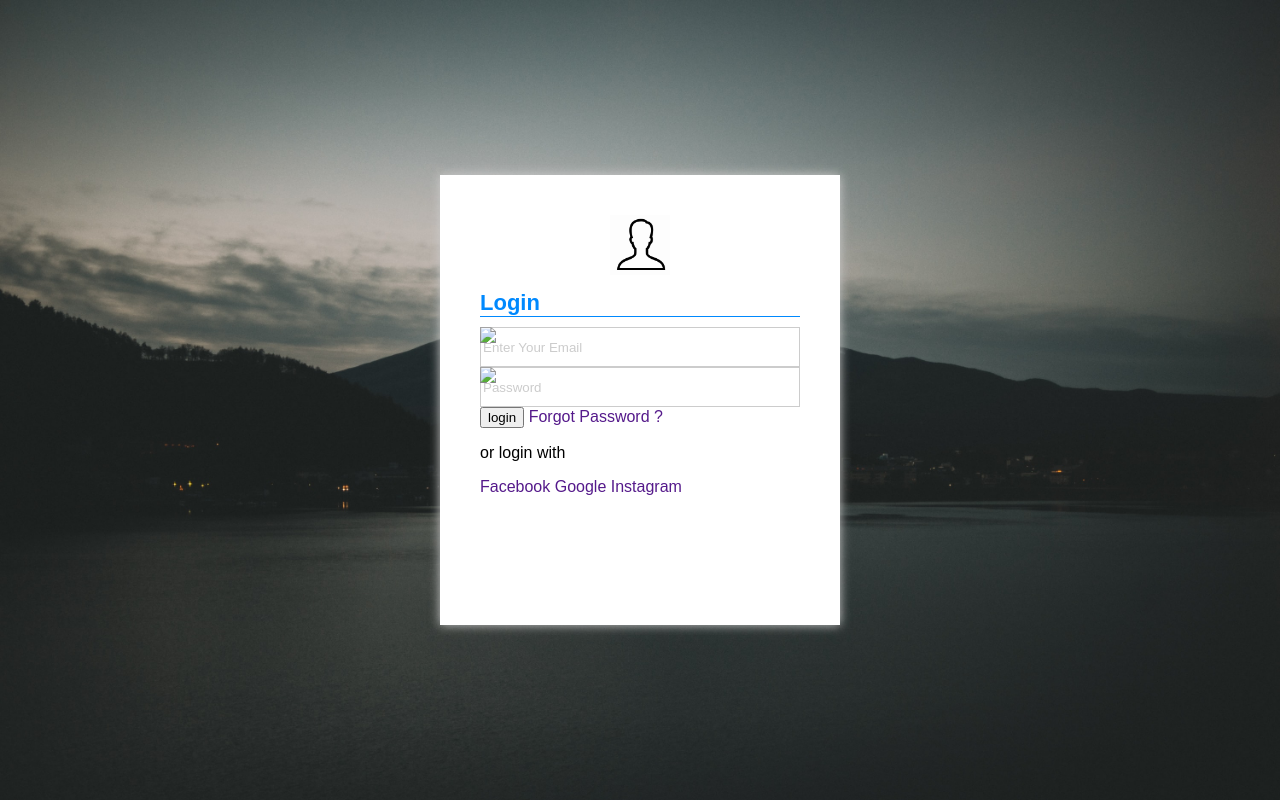
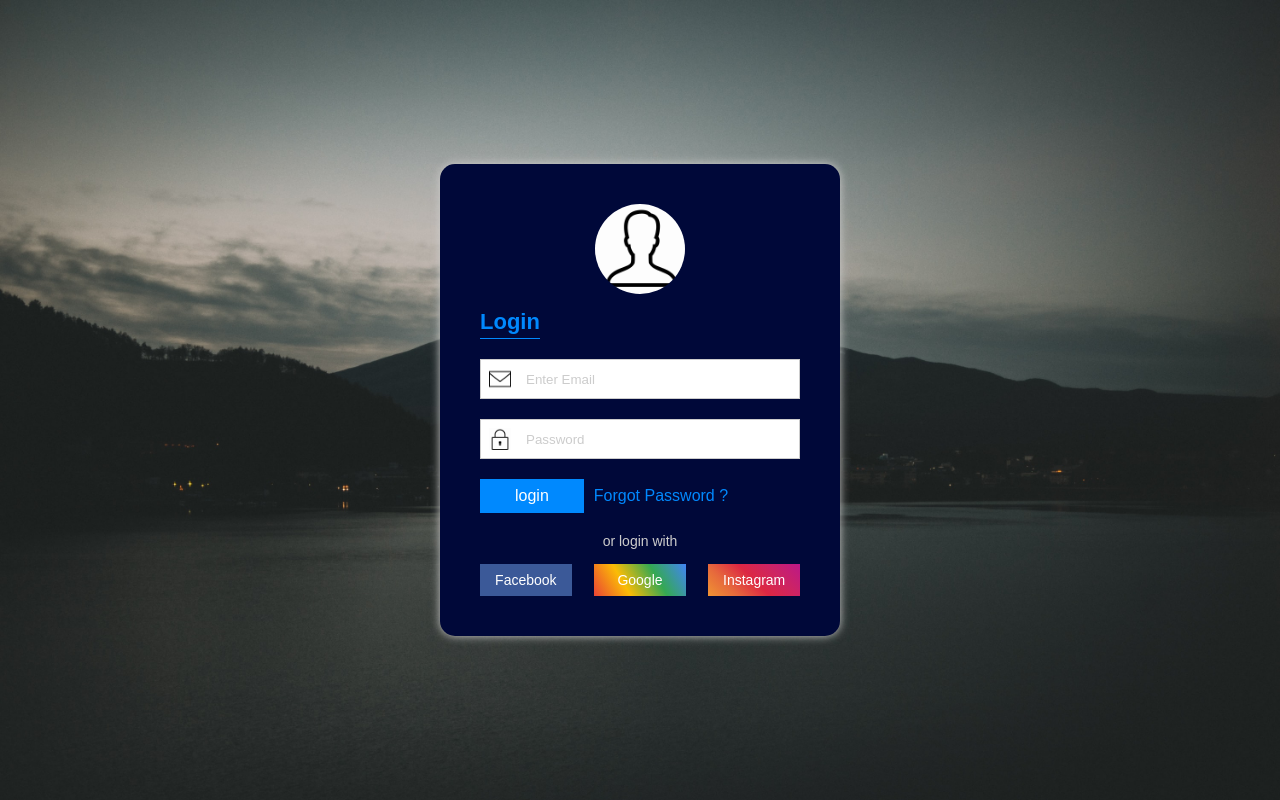
Before and after one commit to hMiyazaki95/hajime-miyazaki-repository2211-assignment, a plain HTML site: page html/login.html in a window 1280 px wide. Drawn offline with Linux system fonts and the light colour scheme.

Commit message:
second draft

```diff
--- /dev/null
+++ b/css/style.css
@@ -0,0 +1,175 @@
+body{
+    margin:0;
+    padding: 0;
+    font-family: sans-serif;
+}
+
+*{
+    box-sizing: border-box;
+    outline: none!important;
+    text-decoration: none!important;
+}
+
+.login-form{
+    height: 100vh;
+    background-image: url('../img/bg.jpg');
+    background-size: cover;
+    display: flex;
+    align-items: center;
+    justify-content: center;
+    padding: 15px;
+}
+
+.login-form .box{
+    min-width: 400px;
+    min-height: 450px;
+    background-color: #000839;
+    box-shadow: 0px 0px 10px #cccccc;
+    padding: 40px;
+    display: flex;
+    flex-direction: column;
+    border-radius: 15px 15px 15px 15px;
+}
+/*resize the gif image*/
+.login-form .box .img img{
+    width: 90px;
+    display: block;
+    margin:auto;
+    border-radius: 50px 50px 50px 50px;
+
+}
+
+.login-form .box .heading h4{
+    color: #0089fe;
+    font-size: 22px;
+    text-align: left;
+    margin: 15px 0px 20px;
+    border-bottom: 1px solid;
+    padding-bottom: 3px;
+    display: inline-block;
+}
+
+.login-form .box .form-fields{
+    display: flex;
+    flex-direction: column;
+    width: 100%;
+}
+
+.login-form .box .form-fields .input-box{
+    position: relative;
+    margin-bottom: 20px;
+    width: 100%;
+}
+
+.login-form .box .form-fields .input-box .form-control{
+    height: 40px;
+    width: 100%;
+    padding: 0px 0px 0px 45px;
+    color:#444444;
+    border:1px solid #cccccc;
+}
+
+.login-form .box .form-fields .input-box .form-control::placeholder{
+    color:#cccccc;
+}
+.login-form .box .form-fields .input-box span{
+    position: absolute;
+    Left: 0px;
+    top: 0px;
+    height: 100%;
+    width: 40px;
+    display: flex;
+    align-items: center;
+    justify-content: center;
+    z-index: 1;
+}
+
+.login-form .box .form-fields .input-box span img{
+    width: 22px;
+    float:left;
+
+}
+
+.login-form .box .form-fields .button-box{
+    width: 100%;
+    display: flex;
+    align-items: center;
+}
+
+.login-form .box .form-fields .button-box button{
+    color:#ffffff;
+    font-size: 16px;
+    padding: 8px 35px;
+    background-color: #0089fe;
+    transition:box-shadow .5s ease;
+    border:none;
+    cursor: pointer;
+    margin-right: 10px;
+}
+/*hover effect on login button */
+.login-form .box .form-fields .button-box button:hover{
+    box-shadow: 0px 0px 10px #cccccc;
+}
+
+.login-form .box .form-fields .button-box a{
+    font-size: 16px;
+    color:#0089fe;
+}
+
+.login-form .box .social-links{
+    width: 100%;
+    display: flex;
+    flex-direction: column;
+}
+.login-form .box .social-links p{
+    text-align: center;
+    color: #cccccc;
+    font-size: 14px;
+    margin: 20px 0px 15px;
+}
+
+.login-form .box .social-links .links-box{
+    display: flex;
+    width: 100%;
+    justify-content: space-between;
+
+}
+
+.login-form .box .social-links .links-box a{
+    color:#ffffff;
+    padding:8px;
+    width: calc(33.33% - 15px);
+    font-size:14px;
+    text-align: center;
+    transition: boxshadow .5s ease;
+
+}
+.login-form .box .social-links .links-box a:hover{
+    box-shadow: 0px 0px;
+}
+
+.login-form .box .social-links .links-box a.facebook{
+    background-color: #3b5998
+
+}
+.login-form .box .social-links .links-box a.google{
+    background:linear-gradient(-120deg, #4285f4, #34a853, #fbbc05, #ea4335);
+}
+.login-form .box .social-links .links-box a.instagram{
+background: #f09433;
+background: -moz-linear-gradient(45deg, #f09433 0%, #e6683c 25%, #dc2743 50%, #cc2366 75%, #bc1888 100%);
+background: -webkit-linear-gradient(45deg, #f09433 0%,#e6683c 25%,#dc2743 50%,#cc2366 75%,#bc1888 100%);
+background: linear-gradient(45deg, #f09433 0%,#e6683c 25%,#dc2743 50%,#cc2366 75%,#bc1888 100%);
+filter: progid:DXImageTransform.Microsoft.gradient( startColorstr='#f09433', endColorstr='#bc1888',GradientType=1 );
+}
+
+@media(max-width: 600px){
+    .login-form .box{
+        min-width: 100%;
+        padding: 30px
+    }
+
+    .login-form form{
+        min-width: 100%;
+    }
+}
--- a/login.html
+++ b/html/login.html
@@ -1,32 +1,41 @@
 <!DOCTYPE html>
 <html lang="en">
 <head>
+
     <meta charset="UTF-8">
     <meta http-equiv="X-UA-Compatible" content="IE=edge">
     <meta name="viewport" content="width=device-width, initial-scale=1.0">
     <title>Login form</title>
-    <link rel="stylesheet" type="text/css" href="style.css"/>
+    <link rel="stylesheet" type="text/css" href="../css/style.css"/>
+    <!--
+    <a target="_blank" href="https://icons8.com/icon/3AYCSzCO85Qw/mail">Mail</a> icon by <a target="_blank" href="https://icons8.com">Icons8</a>
+    https://icons8.com/icon/Ww1lcGqgduif/mail
+    -->
 </head>
 <body>
     <section class="login-form">
         <form>
             <div class="box">
                 <div class="img">
-                    <img src="img/user.gif" alt="user"/>
+                    <img src="img/icons8-user.gif" alt="user"/>
                 </div>
                 <div class="heading">
                     <h4>Login</h4>
                 </div>
                 <div class="form-fields">
                     <div class="input-box">
-                        <input type="text" placeholder="Enter Your Email" class="form-control">
-                        <span><img src="img/email.png" /></span>
+                        <input type="text" placeholder="Enter Email" class="form-control">
+                        <span>
+                            <img src="img/icons8-mail.gif" />
+                        </span>
                     </div>
                     <div class="input-box">
                         <input type="password" placeholder="Password" class="form-control">
-                        <span><img src="img/password.png" /></span>
+                        <span>
+                            <img src="img/icons8-lock (2).gif" />
+                        </span>
                     </div>
-                    <div class="botton-box">
+                    <div class="button-box">
                         <button type="submit">login</button>
                         <a href="">Forgot Password ?</a>
                     </div>
@@ -36,9 +45,9 @@
                 <div class="social-links">
                     <p>or login with</p>
                     <div class="links-box">
-                        <a href="">Facebook</a>
-                        <a href="">Google</a>
-                        <a href="">Instagram</a>
+                        <a href="" class="facebook">Facebook</a>
+                        <a href="" class="google">Google</a>
+                        <a href="" class="instagram">Instagram</a>
                     </div>
                 </div>
 
--- a/style.css
+++ /dev/null
@@ -1,72 +0,0 @@
-body{
-    margin:0;
-    padding: 0;
-    font-family: sans-serif;
-}
-
-*{
-    box-sizing: border-box;
-    outline: none!important;
-    text-decoration: none!important;
-}
-
-.login-form{
-    height: 100vh;
-    background-image: url('../img/bg.jpg');
-    background-size: cover;
-    display: flex;
-    align-items: center;
-    justify-content: center;
-}
-
-.login-form .box{
-    min-width: 400px;
-    min-height: 450px;
-    background-color: #ffffff;
-    box-shadow: 0px 0px 10px #cccccc;
-    padding: 40px;
-    display: flex;
-    flex-direction: column;
-}
-/*resize the gif image*/
-.login-form .box .img img{
-    width: 60px;
-    display: block;
-    margin:auto;
-}
-
-.login-form .box .heading h4{
-    color: #0089fe;
-    font-size: 22px;
-    text-align: left;
-    margin: 15px 0px 10px;
-    border-bottom: 1px solid;
-    padding: inline-block;
-}
-
-.login-form .box .form-fields{
-    display: flex;
-    flex-direction: column;
-    width: 100%;
-}
-
-.login-form .box .form-fields .input-box{
-    position: relative
-}
-
-.login-form .box .form-fields .input-box .form-control{
-    height: 40px;
-    width: 100%;
-    padding-left: 0px 0px 0px 45px;
-    color:#444444;
-    border:1px solid #cccccc;
-}
-.login-form .box .form-fields .input-box .form-control::placeholder{
-    color:#cccccc;
-}
-.login-form .box .form-fields .input-box span{
-    position: absolute;
-    Left: 0px;
-    top: 0px;
-
-}
```
Also changed, not shown: html/img/icons8-lock (2).gif (added), html/img/icons8-mail.gif (added), html/img/icons8-user.gif (renamed from img/user.gif), 1 other file.
